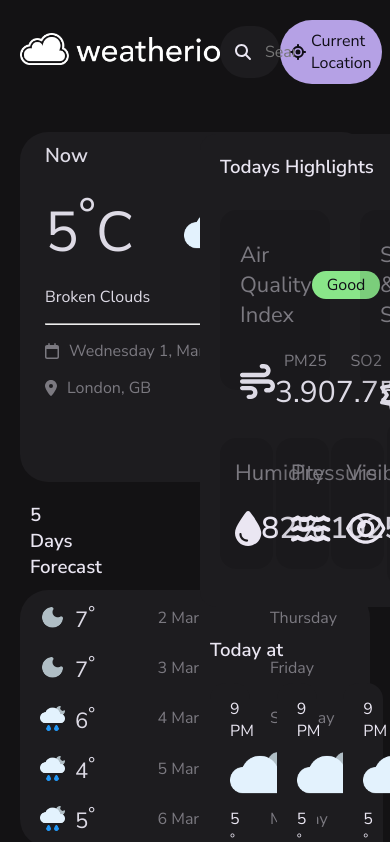
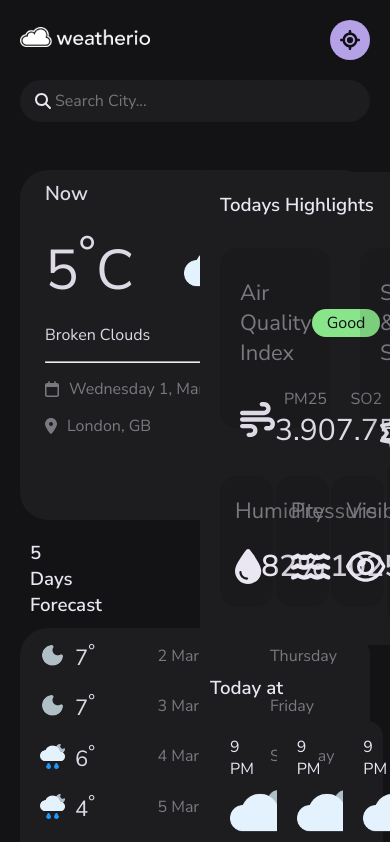
Before and after one commit to AhmedSaeed217/Weather-app, a React (Create React App) app: page / in a window 390 px wide. Shown: the top 842 px of the page. Built offline with nearby package versions, Linux system fonts and the light colour scheme.

Commit message:
Media query is added to Navbar Component

```diff
--- a/src/Components/Navbar/Navbar.css
+++ b/src/Components/Navbar/Navbar.css
@@ -39,3 +39,68 @@ header .location {
   border-radius: var(--radius-pill);
   cursor: pointer;
 }
+
+/* Responsive  */
+
+@media (max-width: 1000px) {
+  header .container {
+    justify-content: center;
+    gap: 40px;
+  }
+  header .logo img {
+    width: 160px;
+  }
+
+  header .search-box {
+    width: 370px;
+  }
+}
+
+@media (max-width: 810px) {
+  header .logo img {
+    width: 130px;
+  }
+
+  header .search-box {
+    width: 340px;
+    padding: 10px 5px;
+  }
+
+  /* .location span {
+    display: none;
+  } */
+  header .location {
+    width: fit-content;
+    padding: 10px 5px;
+  }
+  header .location svg {
+    font-size: 20px;
+  }
+  header .location span {
+    font-size: 15px;
+  }
+}
+
+@media (max-width: 750px) {
+  header .container {
+    flex-wrap: wrap;
+    justify-content: space-between;
+    align-items: center;
+    gap: 20px;
+  }
+  header .search-box {
+    order: 1;
+    width: 100%;
+  }
+}
+
+@media (max-width: 450px) {
+  header .location {
+    justify-content: center;
+    padding: 10px;
+  }
+
+  header .location span {
+    display: none;
+  }
+}
```
